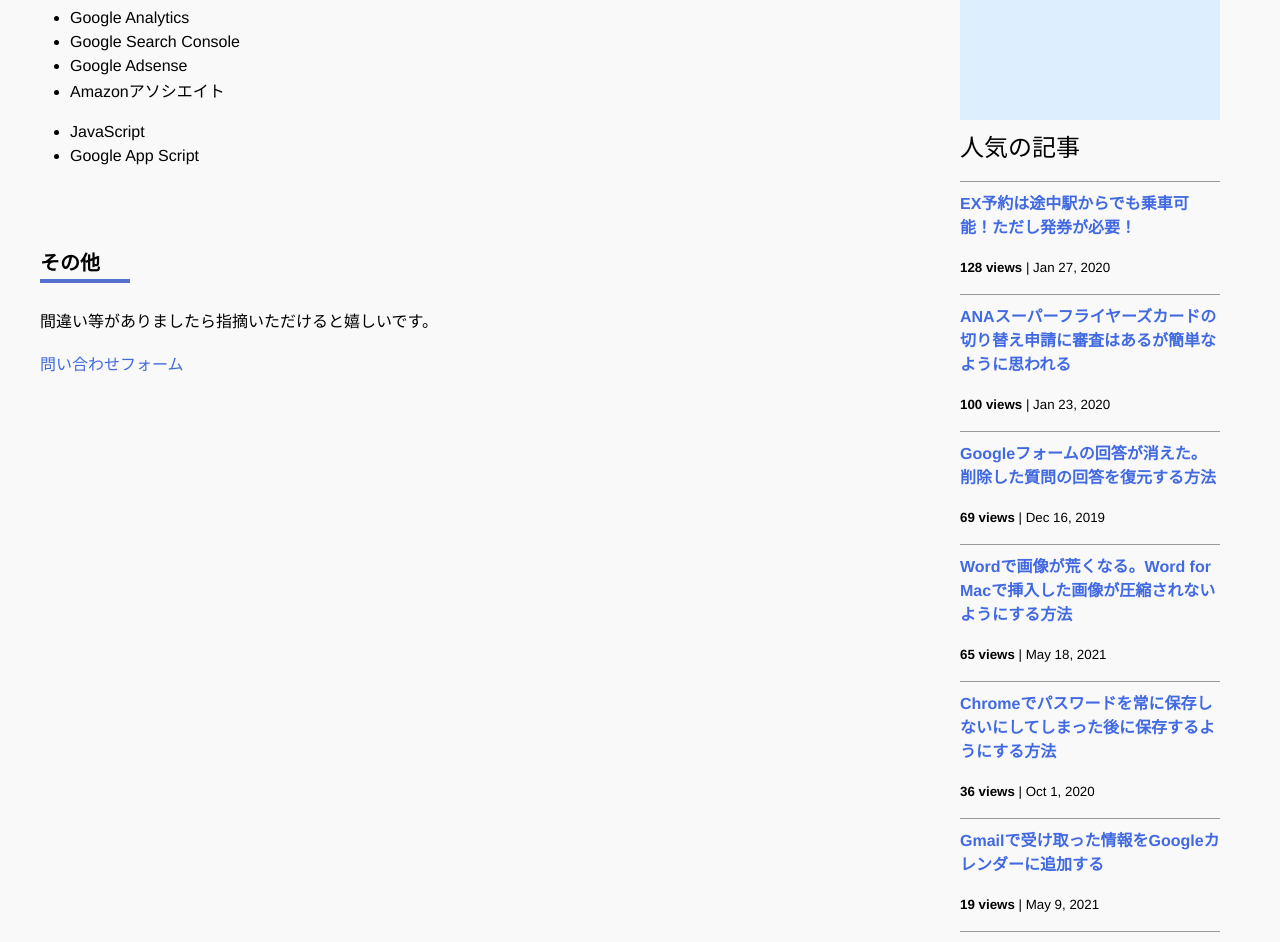
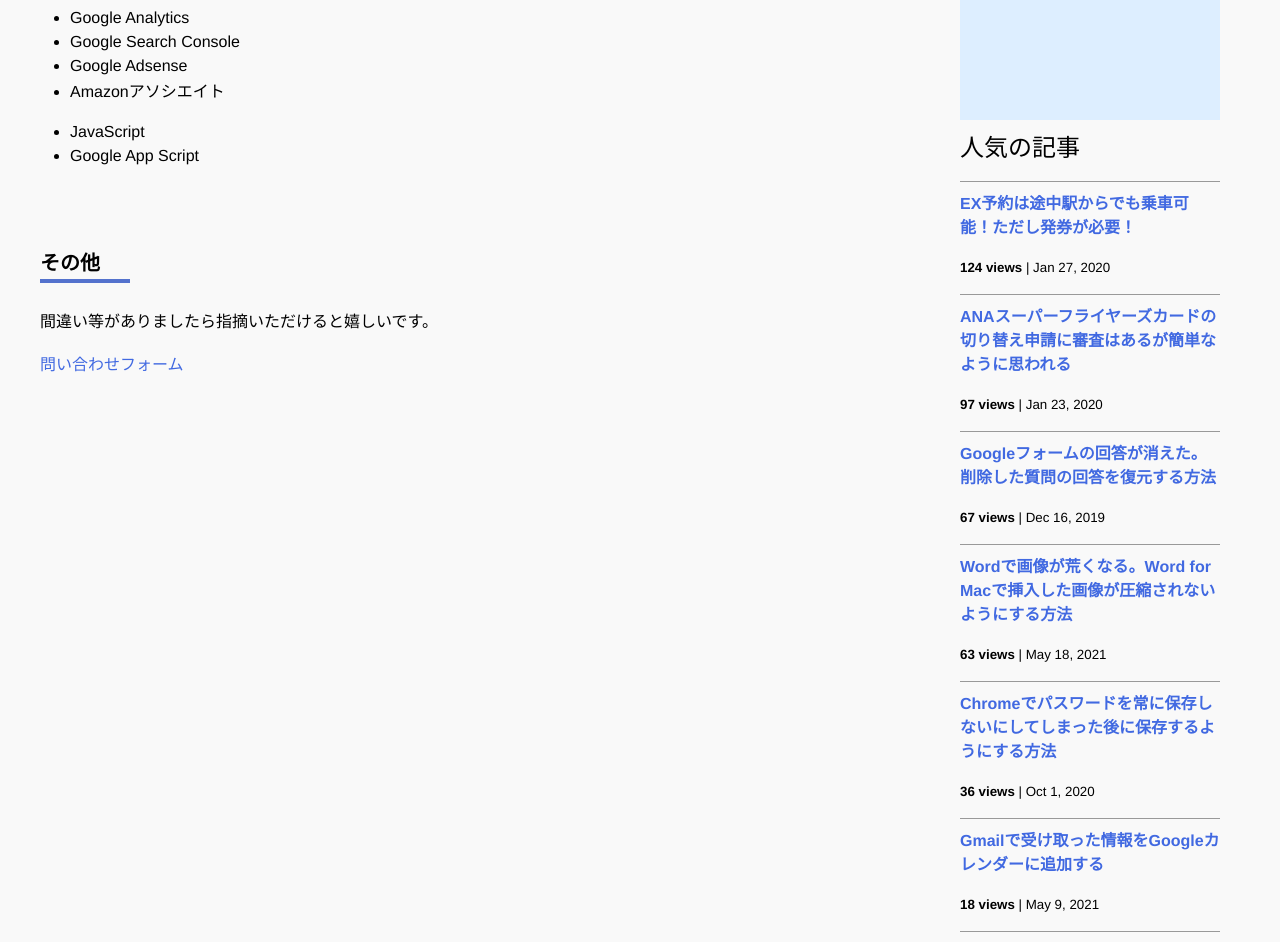
Before and after one commit to iwanaminami/shoyaiwaname, a Jekyll site: the page built from about.markdown, in a window 1280 px wide and 1400 px high, scrolled down 693 px. Shown: the top 942 px of the window. Built offline with Jekyll 4.4.1, drawn with Linux system fonts in a browser that asks for light colours; nearby versions of some CDN libraries; comment, search, counter and statistics services are not loaded.

Commit message:
chore(ga): update _data/popularposts.yml 20251222-0052

```diff
--- a/_data/popularposts.yml
+++ b/_data/popularposts.yml
@@ -1,17 +1,17 @@
 side:
-  - view: 128
+  - view: 124
     url: "/2020/01/27/ex-rideontheway.html"
-  - view: 100
+  - view: 97
     url: "/2020/01/23/sfc-judge.html"
-  - view: 69
+  - view: 67
     url: "/2019/12/16/restore-googleform.html"
-  - view: 65
+  - view: 63
     url: "/2021/05/18/image-compression-word.html"
   - view: 36
     url: "/2020/10/01/googlepassword.html"
-  - view: 19
+  - view: 18
     url: "/2021/05/09/gmailtocalendar.html"
   - view: 15
     url: "/2020/01/23/sfcgold.html"
-  - view: 14
+  - view: 13
     url: "/"
```
